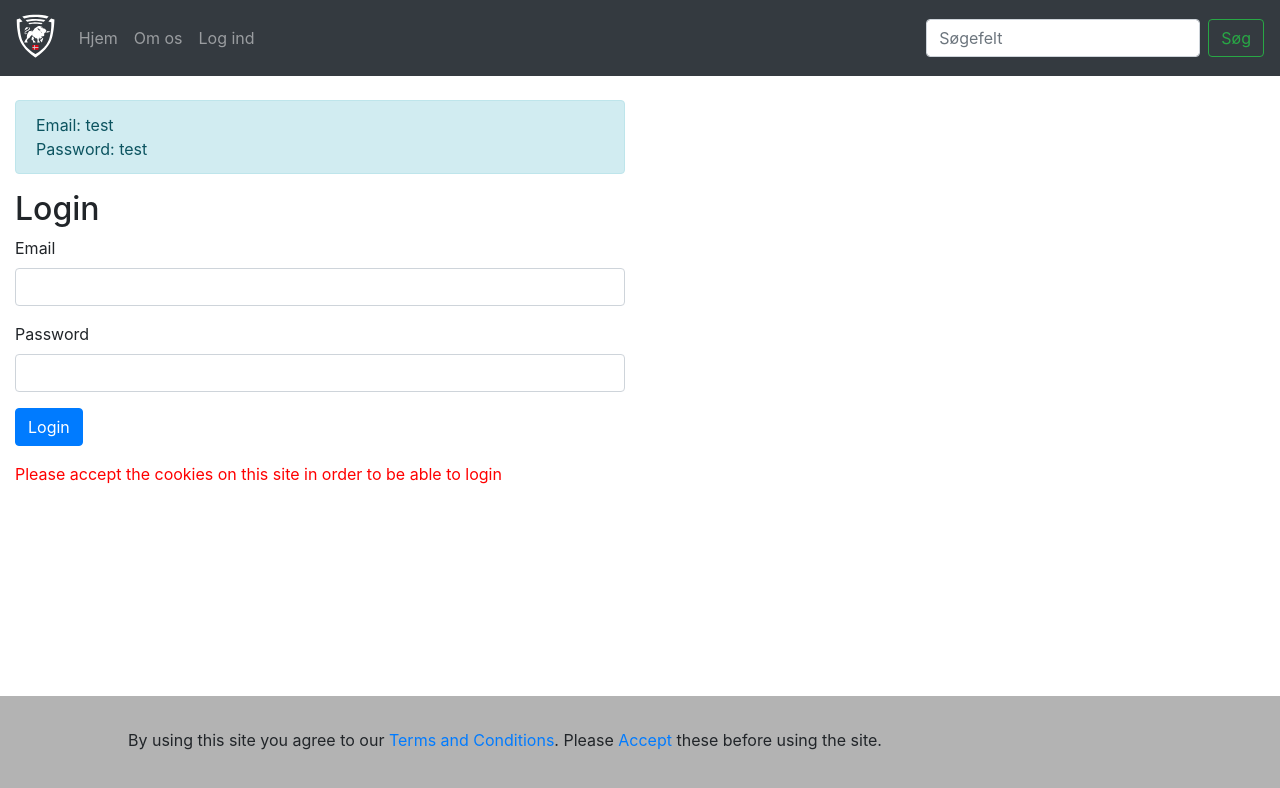
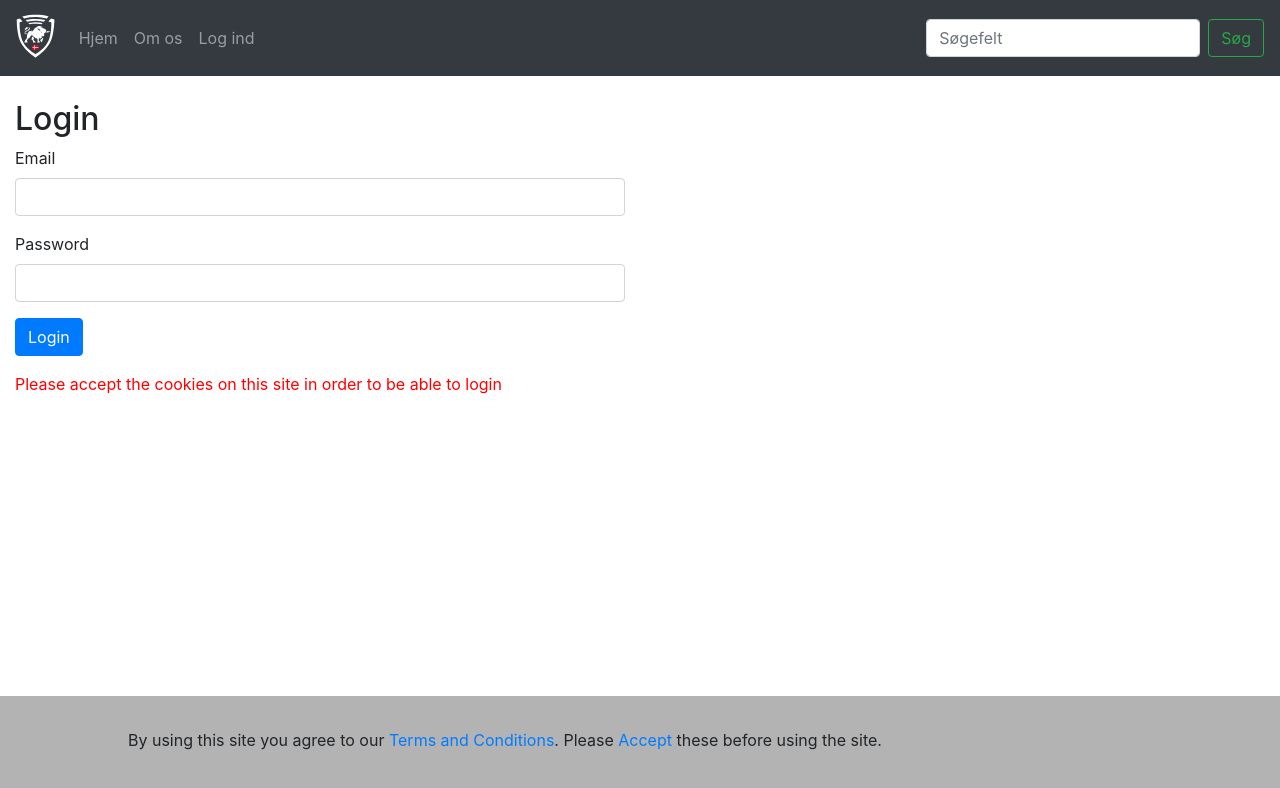
Before and after one commit to panic355/ThyrrestrupWebApp, a React (Create React App) app in the folder client/: page /login in a window 1280 px wide. Shown: the top 788 px of the page. Built offline with nearby package versions, Linux system fonts and the light colour scheme; no server answers.

Commit message:
Deleted unued code

```diff
--- a/client/src/components/Login/LoginForm.jsx
+++ b/client/src/components/Login/LoginForm.jsx
@@ -55,10 +55,6 @@ handleSubmit(e) {
         const { email, password, submitted, loading, error } = this.state;
         return (
             <div className="col-md-6 col-md-offset-3">
-                <div className="alert alert-info">
-                    Email: test<br />
-                    Password: test
-                </div>
                 <h2>Login</h2>
                 <form name="form" onSubmit={this.handleSubmit}>
                     <div className={'form-group' + (submitted && !email ? ' has-error' : '')}>
```
